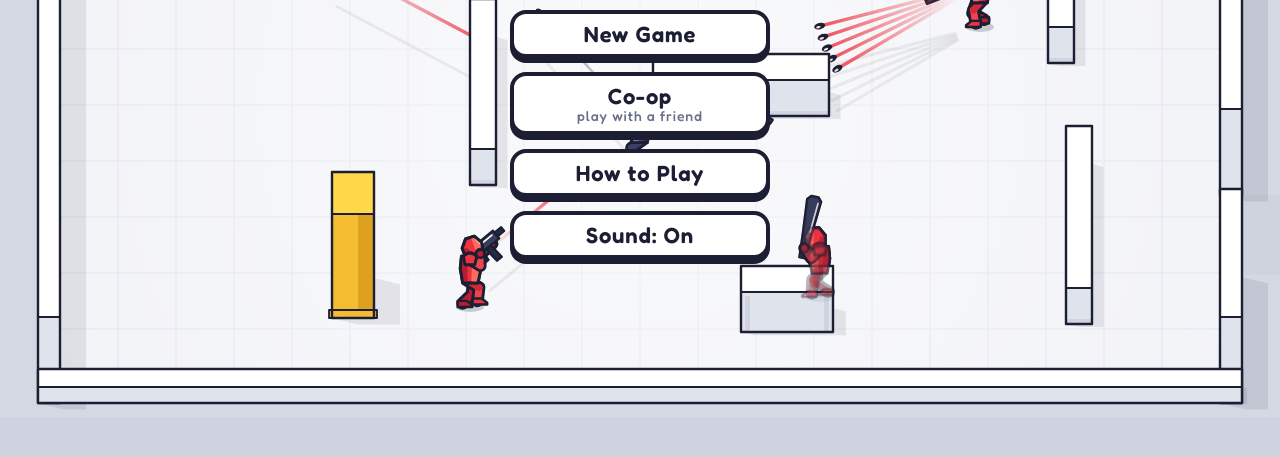
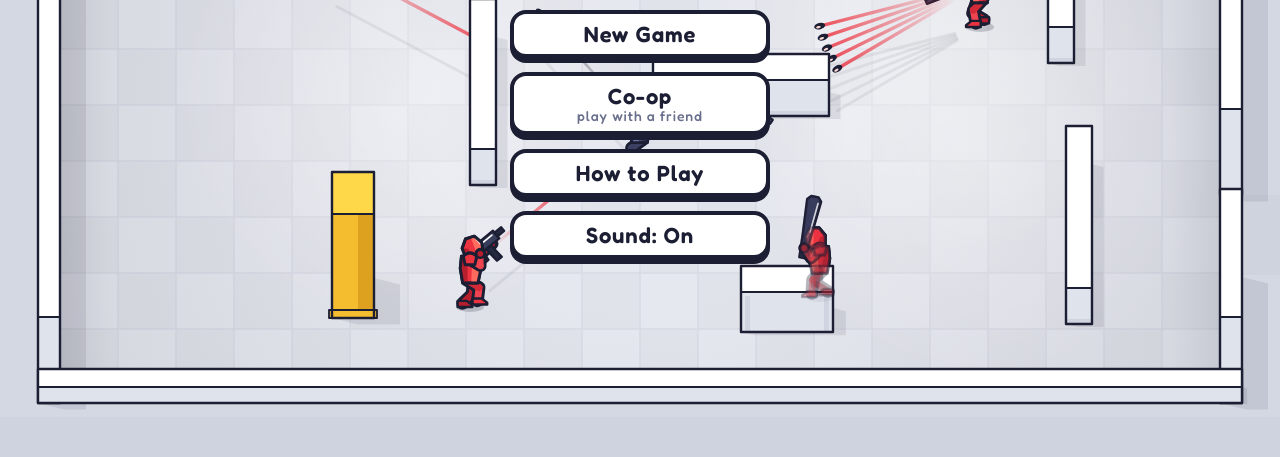
Before and after one commit to idofeig-beep/stillshot, a plain HTML site: page index.html in a window 1280 px wide. Shown: the part 343-800 px from the top of the page. Drawn offline with Linux system fonts and the light colour scheme; animation ran at ten frames a second.

Commit message:
Update index.html

```diff
--- a/index.html
+++ b/index.html
@@ -2092,13 +2092,25 @@ const G = {
       if (d.side === 'top') { const gr = g.createLinearGradient(0, AY0 - 112, 0, AY0); gr.addColorStop(0, '#b4bacb'); gr.addColorStop(1, '#cfd3de'); g.fillStyle = gr; g.fillRect(d.x - 38, AY0 - 116, 76, 116); }
       else { g.fillStyle = '#cfd3de'; g.fillRect(d.side === 'left' ? 0 : AX1, d.y - 40, AX0, 80); }
     }
-    g.fillStyle = WORLD.floor; g.fillRect(AX0, AY0, AX1 - AX0, AY1 - AY0);
-    g.strokeStyle = WORLD.tile; g.lineWidth = 1.5;
+    g.fillStyle = '#e6e8ef'; g.fillRect(AX0, AY0, AX1 - AX0, AY1 - AY0);
+    // every other tile a touch darker, so the floor has some texture
+    g.fillStyle = 'rgba(28,30,51,.022)';
+    for (let x = AX0, i = 0; x < AX1; x += 58, i++) for (let y = AY0, j = 0; y < AY1; y += 56, j++) if ((i + j) % 2) g.fillRect(x, y, 58, 56);
+    g.strokeStyle = '#d8dbe5'; g.lineWidth = 1.5;
     for (let x = AX0 + 58; x < AX1; x += 58) { g.beginPath(); g.moveTo(x, AY0); g.lineTo(x, AY1); g.stroke(); }
     for (let y = AY0 + 56; y < AY1; y += 56) { g.beginPath(); g.moveTo(AX0, y); g.lineTo(AX1, y); g.stroke(); }
-    // a soft light from above
-    const gr = g.createRadialGradient(W / 2, (AY0 + AY1) / 2, 60, W / 2, (AY0 + AY1) / 2, 760);
-    gr.addColorStop(0, 'rgba(255,255,255,.55)'); gr.addColorStop(1, 'rgba(255,255,255,0)'); g.fillStyle = gr; g.fillRect(AX0, AY0, AX1 - AX0, AY1 - AY0);
+    // a few soft pools of light from ceiling lamps (different in every room)
+    const rr = mulberry32((L ? L.n : 1) * 977 + 5);
+    for (let k = 0; k < 3; k++) {
+      const lx = AX0 + 160 + rr() * (AX1 - AX0 - 320), ly = AY0 + 120 + rr() * (AY1 - AY0 - 240);
+      const gr = g.createRadialGradient(lx, ly, 10, lx, ly, 230); gr.addColorStop(0, 'rgba(255,255,255,.32)'); gr.addColorStop(1, 'rgba(255,255,255,0)');
+      g.fillStyle = gr; g.fillRect(AX0, AY0, AX1 - AX0, AY1 - AY0);
+    }
+    // the room gets darker toward the walls and corners
+    const vg = g.createRadialGradient(W / 2, (AY0 + AY1) / 2, 200, W / 2, (AY0 + AY1) / 2, 720);
+    vg.addColorStop(0, 'rgba(28,30,51,0)'); vg.addColorStop(1, 'rgba(28,30,51,.1)'); g.fillStyle = vg; g.fillRect(AX0, AY0, AX1 - AX0, AY1 - AY0);
+    const wallShade = (x0, y0, x1, y1, a) => { const lg = g.createLinearGradient(x0, y0, x1, y1); lg.addColorStop(0, `rgba(28,30,51,${a})`); lg.addColorStop(1, 'rgba(28,30,51,0)'); g.fillStyle = lg; g.fillRect(AX0, AY0, AX1 - AX0, AY1 - AY0); };
+    wallShade(0, AY0, 0, AY0 + 70, .13); wallShade(AX0, 0, AX0 + 50, 0, .07); wallShade(AX1, 0, AX1 - 50, 0, .07);
     if (L) for (const d of L.doors) if (d.side === 'top') { g.fillStyle = 'rgba(236,51,64,.08)'; g.beginPath(); g.ellipse(d.x, AY0 + 18, 40, 16, 0, 0, TAU); g.fill(); }
   },
 
```
